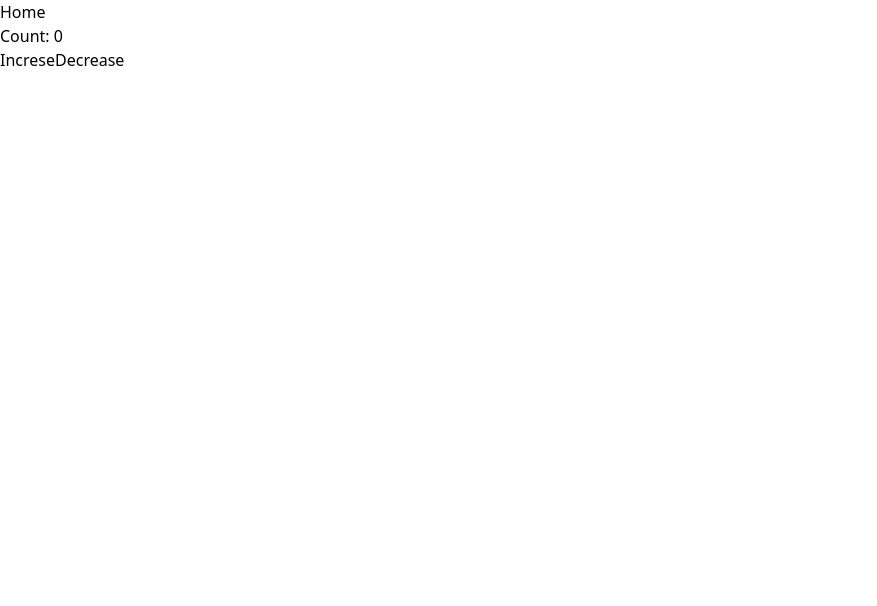
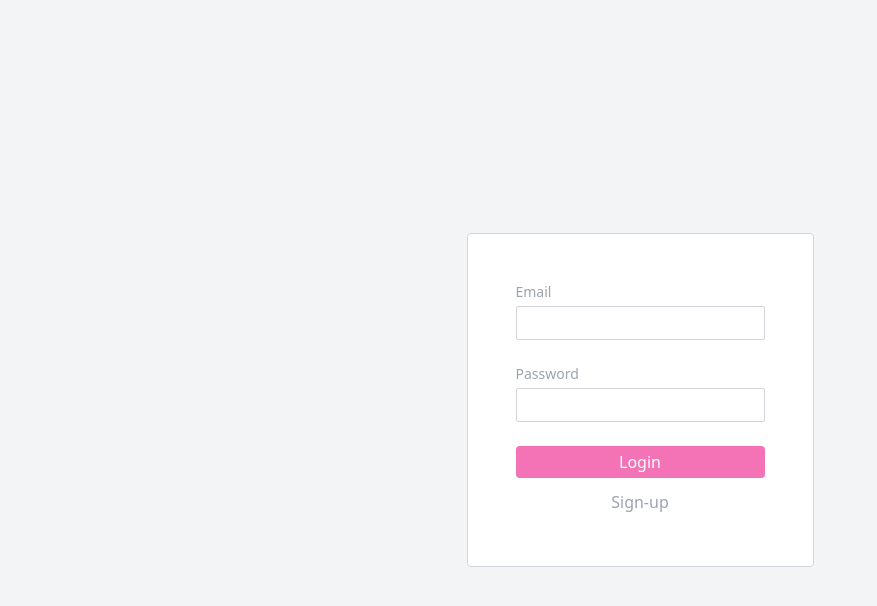
Before and after one commit to aiiiden/KUP, a Next.js app: page / in a window 1280 px wide. Shown: the top 606 px of the page, without its empty margins (0-877 px from the left). Built offline with nearby package versions, Linux system fonts and the light colour scheme.

Commit message:
Add Login Feature UI (#3)
* Config tailwind config to features directory

* Add Login UI with mockup

* Add Validation Logic in Login

```diff
--- /dev/null
+++ b/components/Layout.tsx
@@ -0,0 +1,13 @@
+import { PropsWithChildren } from 'react'
+
+const Layout: React.FC<PropsWithChildren> = ({ children }) => {
+  return (
+    <div className="bg-gray-100 w-full min-h-screen flex justify-center items-center">
+      <div className="border border-gray-300 rounded bg-white p-12">
+        {children}
+      </div>
+    </div>
+  )
+}
+
+export default Layout
--- /dev/null
+++ b/features/Auth/components/LoginForm.tsx
@@ -0,0 +1,74 @@
+import { ComponentProps, useState } from 'react'
+import useAuthValidation from '../utils/useAuthValidation'
+
+interface LoginFormProps extends ComponentProps<'div'> {
+  onFormSubmit: (formData: Auth.Login.FormData) => void
+}
+
+const LoginForm: React.FC<LoginFormProps> = ({ onFormSubmit }) => {
+  // form state
+  const [email, setEmail] = useState<string>('')
+  const [password, setPassword] = useState<string>('')
+
+  // use validation hook
+  const { isLoginFormStateValid } = useAuthValidation()
+
+  // form submit handler
+  const handleSubmit = async (e: React.FormEvent<HTMLFormElement>) => {
+    e.preventDefault()
+    if (
+      await isLoginFormStateValid({
+        email,
+        password,
+      })
+    ) {
+      onFormSubmit({ email, password })
+    } else {
+      alert('Invalid form state')
+    }
+  }
+
+  return (
+    <form className="flex flex-col gap-6" onSubmit={handleSubmit}>
+      <div className="flex flex-col gap-1">
+        <label htmlFor="email" className="text-sm text-gray-400 font-medium">
+          Email
+        </label>
+        <input
+          autoComplete="email"
+          className="border border-gray-300 rounded-sm px-2 py-1"
+          type="email"
+          name="email"
+          id="email"
+          onChange={(e) => setEmail(e.target.value)}
+        />
+      </div>
+      <div className="flex flex-col gap-1 ">
+        <label htmlFor="password" className="text-sm text-gray-400 font-medium">
+          Password
+        </label>
+        <input
+          autoComplete="current-password"
+          className="border border-gray-300 rounded-sm px-2 py-1"
+          type="password"
+          name="password"
+          id="password"
+          onChange={(e) => setPassword(e.target.value)}
+        />
+      </div>
+      <div className="flex flex-col gap-2">
+        <button className="bg-pink-400 text-white p-1 rounded" type="submit">
+          Login
+        </button>
+        <button
+          className="bg-white text-gray-400 p-1 rounded hover:bg-gray-100"
+          type="button"
+        >
+          Sign-up
+        </button>
+      </div>
+    </form>
+  )
+}
+
+export default LoginForm
--- /dev/null
+++ b/features/Auth/service/useAuthService.ts
@@ -0,0 +1,12 @@
+/**
+ * Hook for Authentication with API call
+ * @example login, logout, refresh token, validate token, ...
+ */
+export default function useAuthService() {
+  const login = async (payload: Auth.Login.Payload) => {
+    // TODO: API Call & Logic
+    alert(`Welcome! ${payload.email}`)
+  }
+
+  return { login }
+}
--- /dev/null
+++ b/features/Auth/utils/useAuthValidation.ts
@@ -0,0 +1,18 @@
+import * as Yup from 'yup'
+
+export default function useAuthValidation() {
+  const loginSchema = Yup.object().shape({
+    email: Yup.string().email().required(),
+    password: Yup.string().required(),
+  })
+
+  const isLoginFormStateValid = async (formData: Auth.Login.FormData) => {
+    const valid = await loginSchema.isValid(formData)
+    return valid
+  }
+
+  return {
+    loginSchema,
+    isLoginFormStateValid,
+  }
+}
--- /dev/null
+++ b/features/Auth/view/LoginPage.tsx
@@ -0,0 +1,18 @@
+import Layout from '@/components/Layout'
+import LoginForm from '@/features/Auth/components/LoginForm'
+import useAuthService from '../service/useAuthService'
+
+export default function LoginPage() {
+  // get the login function from the auth service
+  const { login } = useAuthService()
+
+  const handleFormSubmit = (formData: { email: string; password: string }) => {
+    login(formData)
+  }
+
+  return (
+    <Layout>
+      <LoginForm onFormSubmit={handleFormSubmit} />
+    </Layout>
+  )
+}
--- a/package.json
+++ b/package.json
@@ -12,7 +12,8 @@
     "next": "12.3.0",
     "react": "18.2.0",
     "react-dom": "18.2.0",
-    "recoil": "^0.7.5"
+    "recoil": "^0.7.5",
+    "yup": "^0.32.11"
   },
   "devDependencies": {
     "@types/node": "18.7.18",
--- a/pages/index.tsx
+++ b/pages/index.tsx
@@ -1,19 +1 @@
-import { NoSSR } from '@/components/NoSSR'
-import useCounterStore from '@/store/useCounterStore'
-import type { NextPage } from 'next'
-const Home: NextPage = () => {
-  const { counter, increseCount, decreseCount } = useCounterStore()
-
-  return (
-    <div>
-      <NoSSR>
-        <h1>Home</h1>
-        <p>Count: {counter}</p>
-        <button onClick={increseCount}>Increse</button>
-        <button onClick={decreseCount}>Decrease</button>
-      </NoSSR>
-    </div>
-  )
-}
-
-export default Home
+export { default } from '@/features/Auth/view/LoginPage'
--- a/tailwind.config.js
+++ b/tailwind.config.js
@@ -1,11 +1,12 @@
 /** @type {import('tailwindcss').Config} */
 module.exports = {
   content: [
-    "./pages/**/*.{js,ts,jsx,tsx}",
-    "./components/**/*.{js,ts,jsx,tsx}",
+    './pages/**/*.{js,ts,jsx,tsx}',
+    './components/**/*.{js,ts,jsx,tsx}',
+    './features/**/*.{js,ts,jsx,tsx}',
   ],
   theme: {
     extend: {},
   },
   plugins: [],
-};
+}
```
Also changed, not shown: types/auth.d.ts (added, +15 -0 lines), 1 other file (tests, documents, lock files or other folders).
